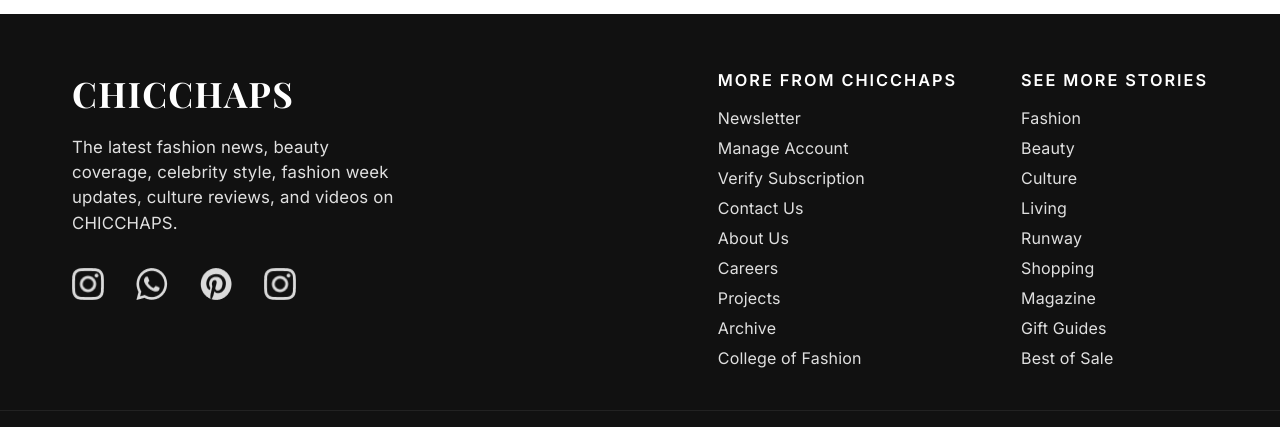
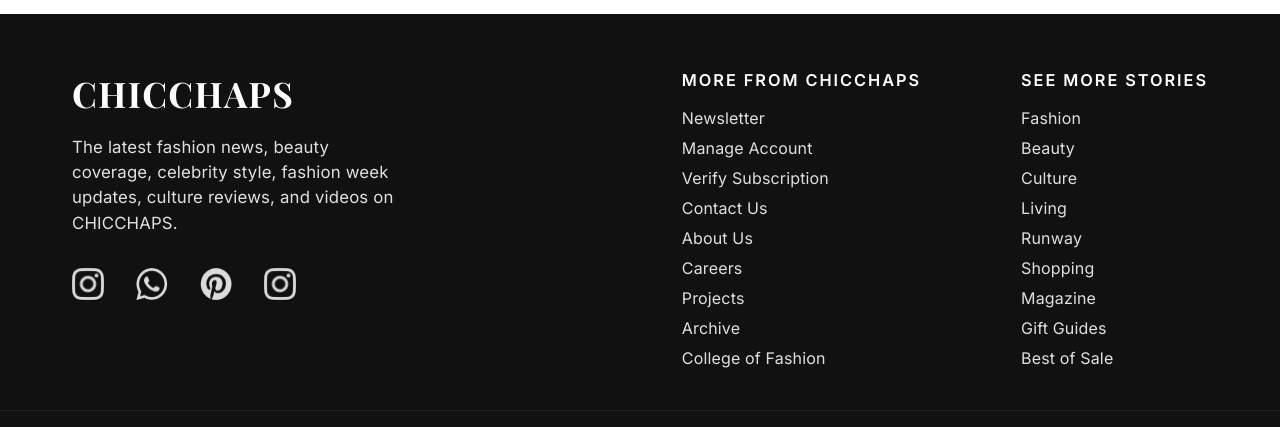
Before and after one commit to gaurav-008/shoppers-stop, a React (Create React App) app: page /men in a window 1280 px wide. Shown: the part 3555-3982 px from the top of the page. Built offline with nearby package versions, Linux system fonts and the light colour scheme.

Commit message:
chicchaps changes

```diff
--- a/src/Components/Footer/Footer.css
+++ b/src/Components/Footer/Footer.css
@@ -59,13 +59,11 @@
 .footer-vogue-links {
   flex: 2;
   display: flex;
-  gap: 64px;
+  gap: 100px;
   justify-content: flex-end;
   min-width: 320px;
 }
-.footer-vogue-links-col {
-  min-width: 160px;
-}
+
 .footer-vogue-links-title {
   font-size: 1.02rem;
   font-weight: 600;
--- a/src/Pages/ShopCategory/ShopCategory.css
+++ b/src/Pages/ShopCategory/ShopCategory.css
@@ -411,4 +411,7 @@
     z-index: 1000;
     display: block;
   }
+  .shopCategory-sort-dropdown{
+    margin-top: -62px;
+  }
 }
```
